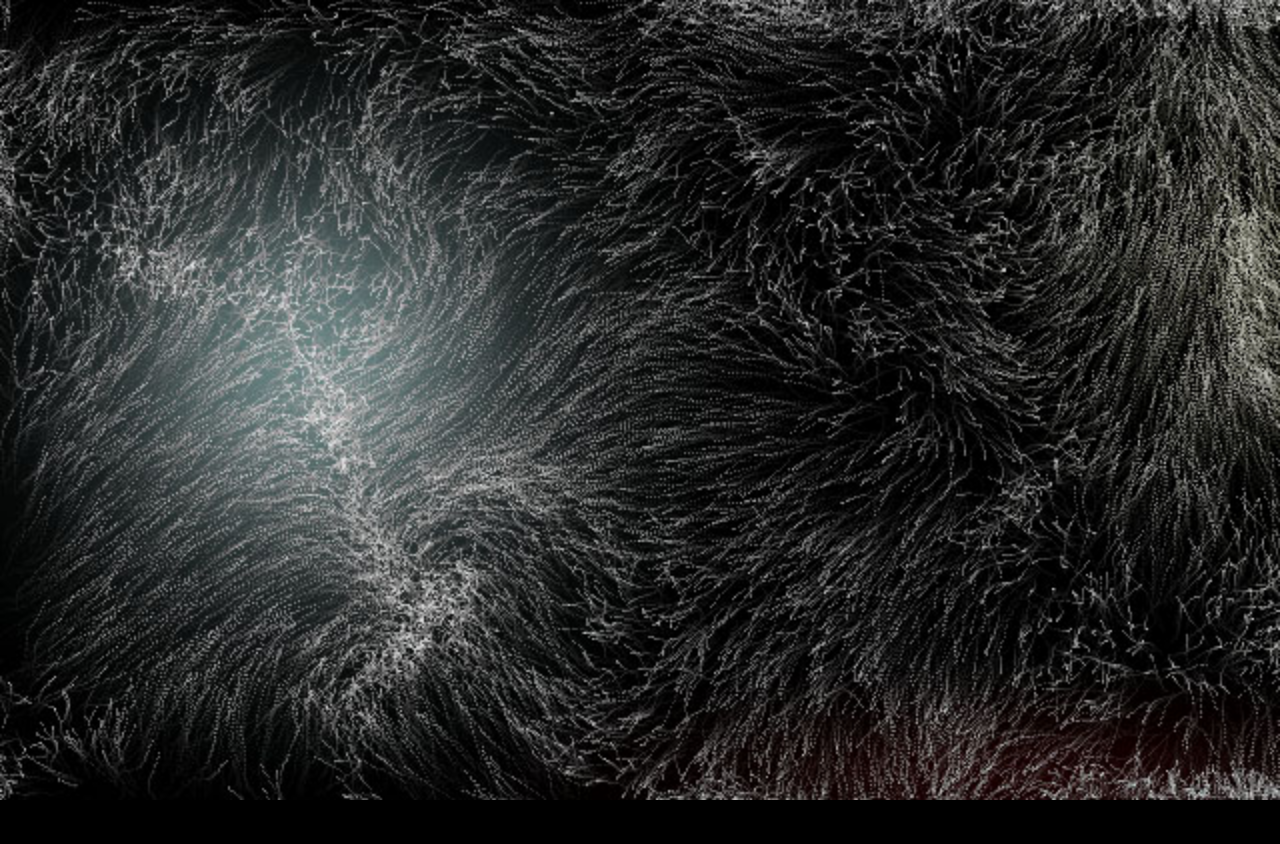
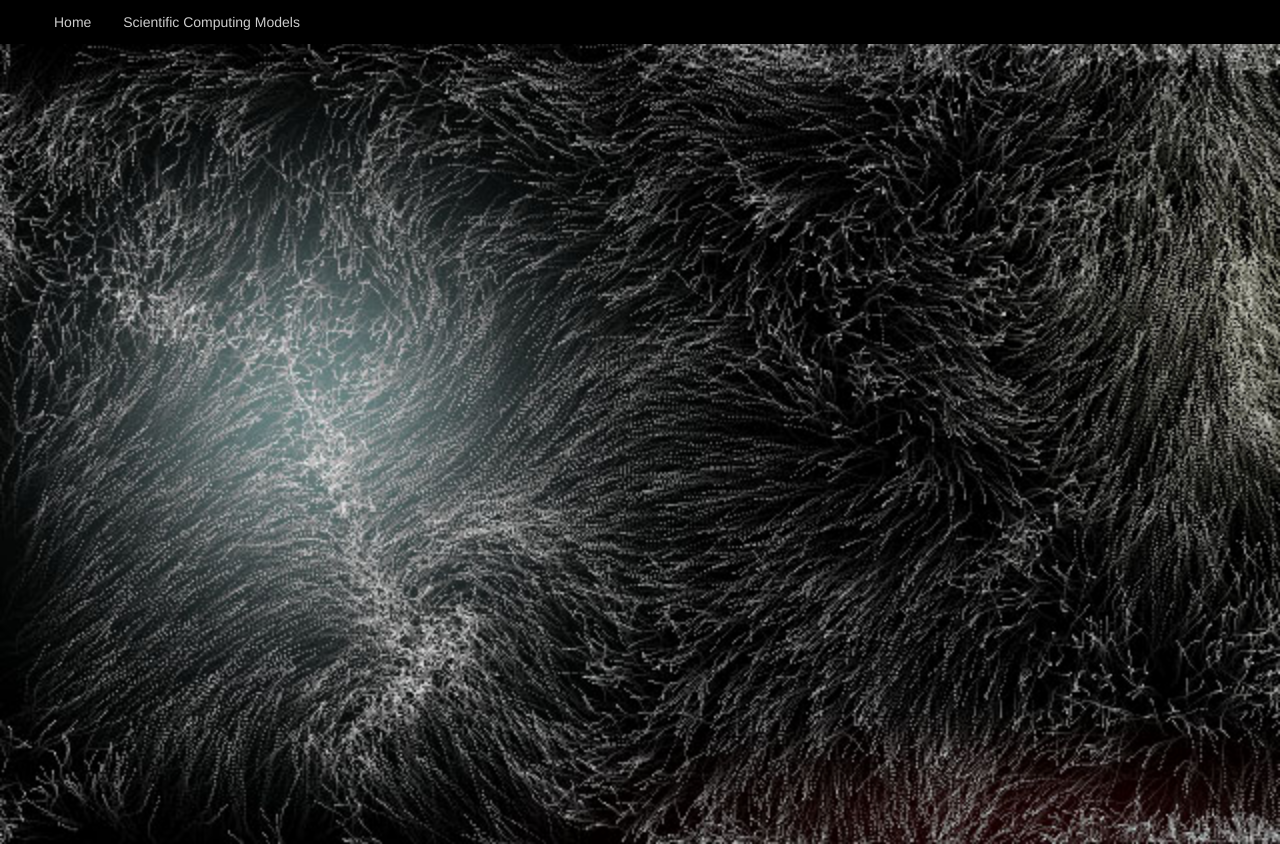
Before and after one commit to voschezang/voschezang.github.io, a plain HTML site: page docs/index.html in a window 1280 px wide. Shown: the top 844 px of the page. Drawn offline with Linux system fonts and the light colour scheme.

Commit message:
add menubar

```diff
--- a/docs/index.html
+++ b/docs/index.html
@@ -7,6 +7,14 @@
 <!-- <link rel="stylesheet" href="https://cdnjs.cloudflare.com/ajax/libs/font-awesome/4.7.0/css/font-awesome.min.css"> -->
 
 <body>
+  <div class="menu">
+    <ul style="list-style: none;">
+      <li style="display: inline;">
+        <a href="#" onMouseOver="this.style.background='#555'" onMouseOut="this.style.background='#000'" style="color: #ccc; padding: 1em; text-decoration: none;">Home</a></li>
+      <li style="display: inline;">
+        <a href="Scientific-Computing-Models/"onMouseOver="this.style.background='#555'" onMouseOut="this.style.background='#000'" style="color: #ccc; padding: 1em; text-decoration: none;">Scientific Computing Models</a></li>
+  </div>
+
   <div class="bg">
     <img src="img/flowfield_bw_90.jpg" alt="">
   </div>
```
